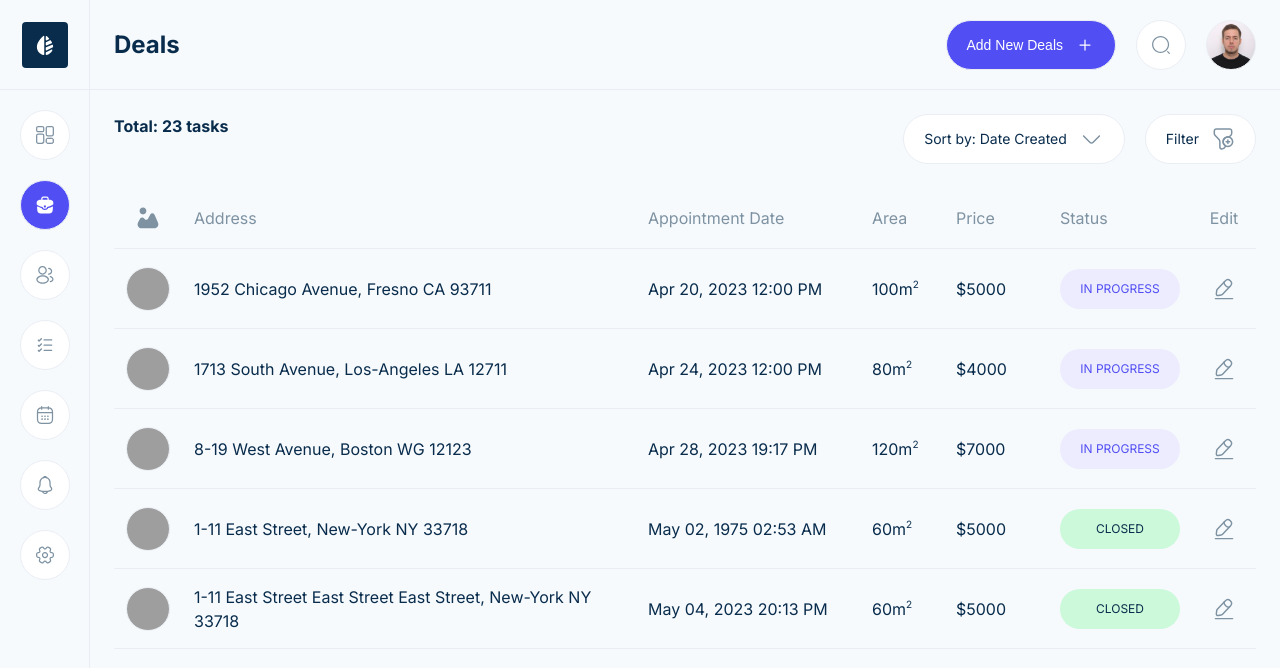
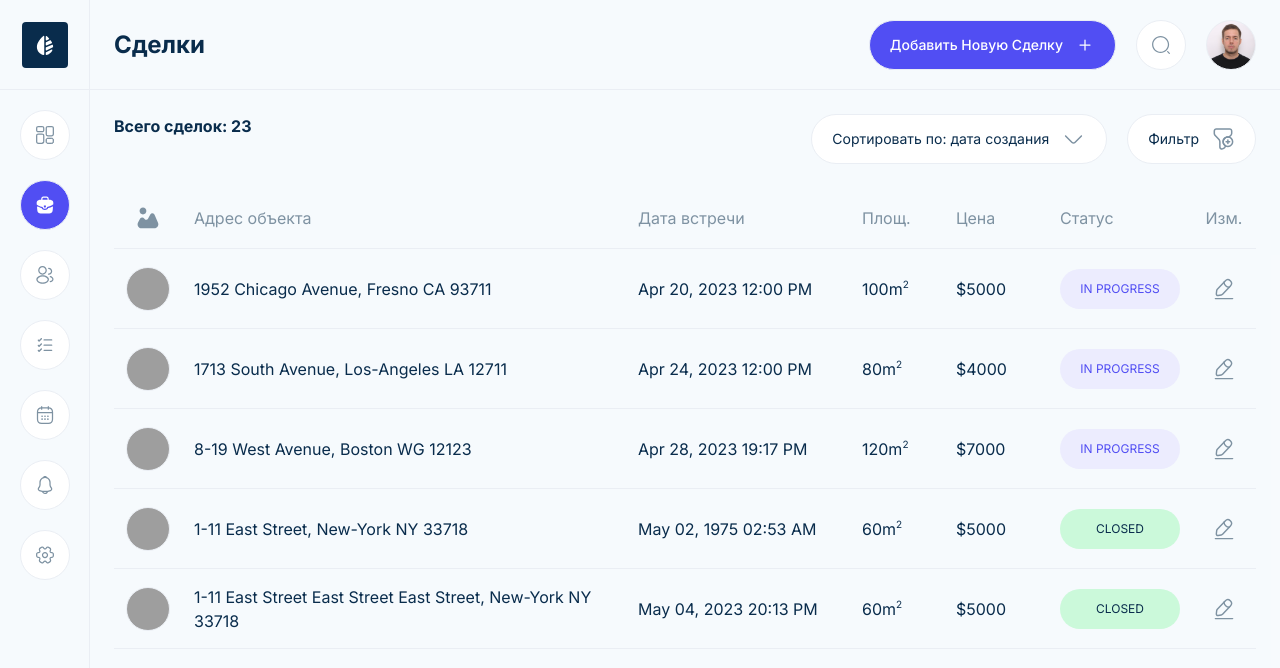
Before and after one commit to aleksey-verin/realty, a React (Vite) app: page /#/deals in a window 1280 px wide. Shown: the top 668 px of the page. Built offline with nearby package versions, Linux system fonts and the light colour scheme; grey boxes are pictures that could not be loaded.

Commit message:
feat: started working on a language change

```diff
--- a/src/App.css
+++ b/src/App.css
@@ -283,7 +283,7 @@ main {
   flex: 0 0 200px;
 }
 .column-area {
-  flex: 0 0 60px;
+  flex: 0 0 70px;
 }
 .column-area span {
   font-size: 10px;
--- a/src/App.scss
+++ b/src/App.scss
@@ -328,7 +328,7 @@ main {
     flex: 0 0 200px;
   }
   &-area {
-    flex: 0 0 60px;
+    flex: 0 0 70px;
     & span {
       font-size: 10px;
       vertical-align: top;
--- a/src/components/UnderConstruction.tsx
+++ b/src/components/UnderConstruction.tsx
@@ -4,10 +4,13 @@ import { routes } from '../routes/routes';
 import ImgUndo from './ui/images/ImgUndo';
 import ButtonOval from './ui/buttons/ButtonOval';
 import ImgDeals from './ui/images/sidebar/ImgDeals';
+import { contentLocal } from '../constants/contentLocal';
 
 interface UnderConstructionProps {}
 
 const UnderConstruction: FC<UnderConstructionProps> = () => {
+  const local = 'rus';
+
   return (
     <div
       style={{
@@ -17,11 +20,11 @@ const UnderConstruction: FC<UnderConstructionProps> = () => {
         justifyContent: 'center',
         alignItems: 'center'
       }}>
-      <p>The page is under construction. You can go to the "Deals" page</p>
+      <p>{contentLocal.components.underConstruction.text[local]}</p>
       <Link to={routes.deals} className="button">
         <ButtonOval>
           <ImgUndo />
-          Go to Deals
+          {contentLocal.components.underConstruction.button[local]}
           <ImgDeals />
         </ButtonOval>
       </Link>
--- /dev/null
+++ b/src/constants/contentLocal.ts
@@ -0,0 +1,126 @@
+export const contentLocal = {
+  pages: {
+    dashboard: {
+      header: {
+        eng: 'Dashboard',
+        rus: 'Обзор'
+      },
+      headerButton: {
+        eng: 'Add New',
+        rus: 'Добавить Новое'
+      }
+    },
+    deals: {
+      header: {
+        eng: 'Deals',
+        rus: 'Сделки'
+      },
+      headerButton: {
+        eng: 'Add New Deal',
+        rus: 'Добавить Новую Сделку'
+      },
+      tableTitle: {
+        eng: 'Total',
+        rus: 'Всего сделок'
+      },
+      tableTitleItems: {
+        eng: 'tasks',
+        rus: ''
+      },
+      sortLabel: {
+        eng: 'Sort by: Date Created',
+        rus: 'Сортировать по: дата создания'
+      },
+      filterLabel: {
+        eng: 'Filter',
+        rus: 'Фильтр'
+      },
+      tableAddress: {
+        eng: 'Address',
+        rus: 'Адрес объекта'
+      },
+      tableDate: {
+        eng: 'Appointment Date',
+        rus: 'Дата встречи'
+      },
+      tableArea: {
+        eng: 'Area',
+        rus: 'Площ.'
+      },
+      tablePrice: {
+        eng: 'Price',
+        rus: 'Цена'
+      },
+      tableStatus: {
+        eng: 'Status',
+        rus: 'Статус'
+      },
+      tableEdit: {
+        eng: 'Edit',
+        rus: 'Изм.'
+      }
+    },
+    customers: {
+      header: {
+        eng: 'Customers',
+        rus: 'Клиенты'
+      },
+      headerButton: {
+        eng: 'Add New Customer',
+        rus: 'Добавить Нового Клиента'
+      }
+    },
+    tasks: {
+      header: {
+        eng: 'Tasks',
+        rus: 'Задания'
+      },
+      headerButton: {
+        eng: 'Add New Tasks',
+        rus: 'Добавить Новое Задание'
+      }
+    },
+    calendar: {
+      header: {
+        eng: 'Calendar',
+        rus: 'Календарь'
+      },
+      headerButton: {
+        eng: 'Add New Event',
+        rus: 'Добавить Новое Событие'
+      }
+    },
+    notes: {
+      header: {
+        eng: 'Notes',
+        rus: 'Записки'
+      },
+      headerButton: {
+        eng: 'Add New Note',
+        rus: 'Добавить Новую Запись'
+      }
+    },
+    settings: {
+      header: {
+        eng: 'Settings',
+        rus: 'Настройки'
+      },
+      headerButton: {
+        eng: '',
+        rus: ''
+      }
+    }
+  },
+  components: {
+    underConstruction: {
+      text: {
+        eng: 'The page is under construction. You can go to the "Deals" page',
+        rus: 'Эта страница находится в разработке. Вы можете перейти на страницу "Сделки"'
+      },
+      button: {
+        eng: 'Go to Deals',
+        rus: 'Перейти в Сделки'
+      }
+    }
+  }
+};
--- a/src/index.css
+++ b/src/index.css
@@ -43,6 +43,11 @@ h1 {
 button {
   border: none;
 }
+
+button,
+input {
+  font-family: Inter, system-ui, Avenir, Helvetica, Arial, sans-serif;
+}
 /* button {
   border-radius: 8px;
   border: 1px solid transparent;
--- a/src/pages/Dashboard.tsx
+++ b/src/pages/Dashboard.tsx
@@ -1,13 +1,20 @@
 import { FC } from 'react';
 import UnderConstruction from '../components/UnderConstruction';
 import Header from '../components/Header';
+import { contentLocal } from '../constants/contentLocal';
 
 interface DashboardProps {}
 
 const Dashboard: FC<DashboardProps> = () => {
+  const local = 'rus';
+
   return (
     <div className="content">
-      <Header headerTitle="Dashboard" isButtonVisible={true} headerButtonTitle="Add New" />
+      <Header
+        headerTitle={contentLocal.pages.dashboard.header[local]}
+        isButtonVisible={true}
+        headerButtonTitle={contentLocal.pages.dashboard.headerButton[local]}
+      />
       <main>
         <UnderConstruction />
       </main>
--- a/src/pages/Deals.tsx
+++ b/src/pages/Deals.tsx
@@ -7,31 +7,37 @@ import { mockDeals } from '../utils/mockdata/deals';
 import Header from '../components/Header';
 import PopupContainer from '../components/popup/PopupContainer';
 import PopupEditDeals from '../components/popup/PopupEditDeals';
+import { contentLocal } from '../constants/contentLocal';
 
 interface DealsProps {}
 
 const Deals: FC<DealsProps> = () => {
   const [popupIsOpen, setPopupIsOpen] = useState(false);
 
+  const local = 'rus';
+  const totalTasks = '23';
+
   return (
     <div className="content">
       <Header
         handleButtonClick={() => setPopupIsOpen(true)}
-        headerTitle="Deals"
+        headerTitle={contentLocal.pages.deals.header[local]}
         isButtonVisible={true}
-        headerButtonTitle="Add New Deals"
+        headerButtonTitle={contentLocal.pages.deals.headerButton[local]}
       />
       <main>
         <div className="filters">
-          <div className="filters-title">Total: 23 tasks</div>
+          <div className="filters-title">{`${contentLocal.pages.deals.tableTitle[local]}: ${totalTasks} ${contentLocal.pages.deals.tableTitleItems[local]}`}</div>
           <div className="filters-sort">
-            <div className="filters-sort__title">Sort by: Date Created</div>
+            <div className="filters-sort__title">{contentLocal.pages.deals.sortLabel[local]}</div>
             <div className="filters-sort__image">
               <ImgArrowDown />
             </div>
           </div>
           <div className="filters-filter">
-            <div className="filters-filter__title">Filter</div>
+            <div className="filters-filter__title">
+              {contentLocal.pages.deals.filterLabel[local]}
+            </div>
             <div className="filters-filter__image">
               <ImgFilter />
             </div>
@@ -42,12 +48,24 @@ const Deals: FC<DealsProps> = () => {
             <div className="spreadsheet-title__item column-picture">
               <ImgUser />
             </div>
-            <div className="spreadsheet-title__item column-address">Address</div>
-            <div className="spreadsheet-title__item column-date">Appointment Date</div>
-            <div className="spreadsheet-title__item column-area">Area</div>
-            <div className="spreadsheet-title__item column-price">Price</div>
-            <div className="spreadsheet-title__item column-status">Status</div>
-            <div className="spreadsheet-title__item column-edit">Edit</div>
+            <div className="spreadsheet-title__item column-address">
+              {contentLocal.pages.deals.tableAddress[local]}
+            </div>
+            <div className="spreadsheet-title__item column-date">
+              {contentLocal.pages.deals.tableDate[local]}
+            </div>
+            <div className="spreadsheet-title__item column-area">
+              {contentLocal.pages.deals.tableArea[local]}
+            </div>
+            <div className="spreadsheet-title__item column-price">
+              {contentLocal.pages.deals.tablePrice[local]}
+            </div>
+            <div className="spreadsheet-title__item column-status">
+              {contentLocal.pages.deals.tableStatus[local]}
+            </div>
+            <div className="spreadsheet-title__item column-edit">
+              {contentLocal.pages.deals.tableEdit[local]}
+            </div>
           </div>
           <div className="spreadsheet-content">
             {mockDeals.map((item) => (
--- a/src/pages/Settings.tsx
+++ b/src/pages/Settings.tsx
@@ -7,7 +7,7 @@ interface SettingsProps {}
 const Settings: FC<SettingsProps> = () => {
   return (
     <div className="content">
-      <Header headerTitle="Settings" isButtonVisible={true} headerButtonTitle="Add New Settings" />
+      <Header headerTitle="Settings" isButtonVisible={false} />
 
       <main>
         <UnderConstruction />
```
